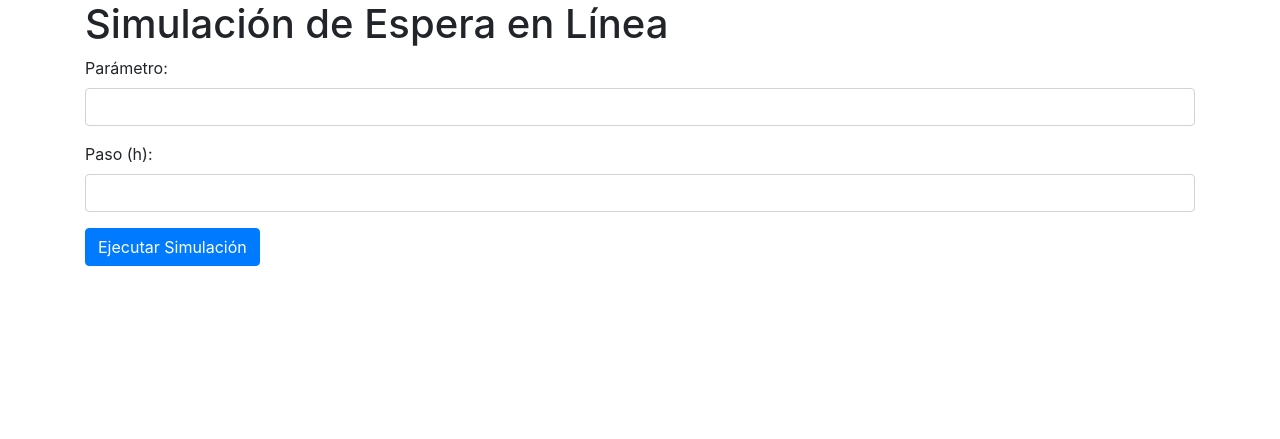
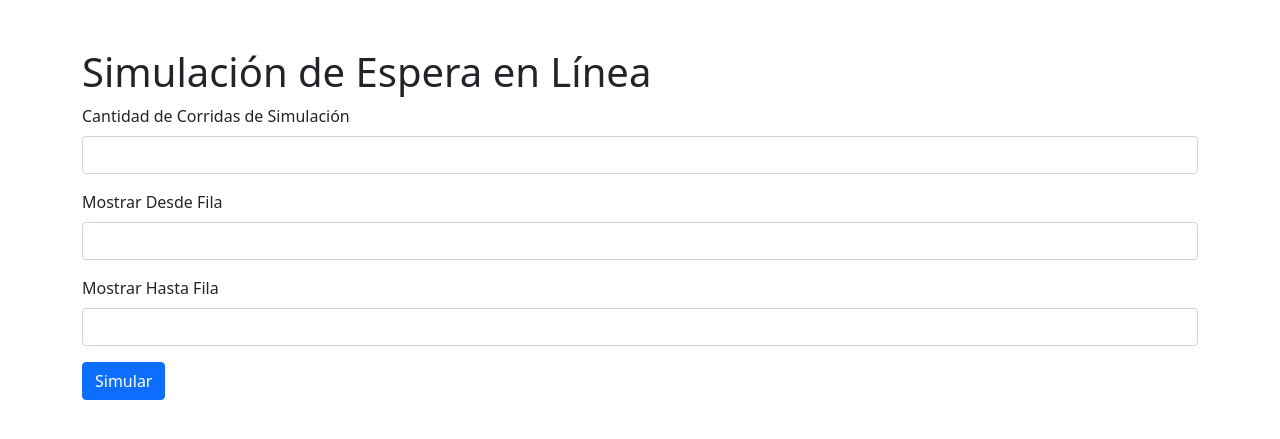
Before and after one commit to IsabelFeraudo/simulacion_panaderia_feraudo, a Django app: page / in a window 1280 px wide. Shown: the top 439 px of the page. Run offline with Django 5.2, Linux system fonts and the light colour scheme; some libraries are stand-ins or nearby versions.

Commit message:
initial params

```diff
--- a/simulation/templates/simulation/index.html
+++ b/simulation/templates/simulation/index.html
@@ -1,29 +1,31 @@
 <!DOCTYPE html>
-<html lang="es">
+<html lang="en">
 <head>
     <meta charset="UTF-8">
     <meta name="viewport" content="width=device-width, initial-scale=1.0">
-    <title>Simulación de Espera en Línea</title>
-    <link rel="stylesheet" href="https://stackpath.bootstrapcdn.com/bootstrap/4.3.1/css/bootstrap.min.css">
+    <title>Simulación</title>
+    <link href="https://cdn.jsdelivr.net/npm/bootstrap@5.1.3/dist/css/bootstrap.min.css" rel="stylesheet">
 </head>
 <body>
-    <div class="container">
+    <div class="container mt-5">
         <h1>Simulación de Espera en Línea</h1>
-        <form action="{% url 'run_simulation' %}" method="post">
+        <form method="POST" action="">
             {% csrf_token %}
-            <div class="form-group">
-                <label for="parameter">Parámetro:</label>
-                <input type="text" class="form-control" id="parameter" name="parameter" required>
+            <div class="mb-3">
+                <label for="runs" class="form-label">Cantidad de Corridas de Simulación</label>
+                <input type="number" class="form-control" id="runs" name="runs" required>
             </div>
-            <div class="form-group">
-                <label for="step">Paso (h):</label>
-                <input type="text" class="form-control" id="step" name="step" required>
+            <div class="mb-3">
+                <label for="show_from" class="form-label">Mostrar Desde Fila</label>
+                <input type="number" class="form-control" id="show_from" name="show_from" required>
             </div>
-            <button type="submit" class="btn btn-primary">Ejecutar Simulación</button>
+            <div class="mb-3">
+                <label for="show_to" class="form-label">Mostrar Hasta Fila</label>
+                <input type="number" class="form-control" id="show_to" name="show_to" required>
+            </div>
+            <button type="submit" class="btn btn-primary">Simular</button>
         </form>
     </div>
-    <script src="https://code.jquery.com/jquery-3.3.1.slim.min.js"></script>
-    <script src="https://cdnjs.cloudflare.com/ajax/libs/popper.js/1.14.7/umd/popper.min.js"></script>
-    <script src="https://stackpath.bootstrapcdn.com/bootstrap/4.3.1/js/bootstrap.min.js"></script>
+    <script src="https://cdn.jsdelivr.net/npm/bootstrap@5.1.3/dist/js/bootstrap.bundle.min.js"></script>
 </body>
 </html>
```
